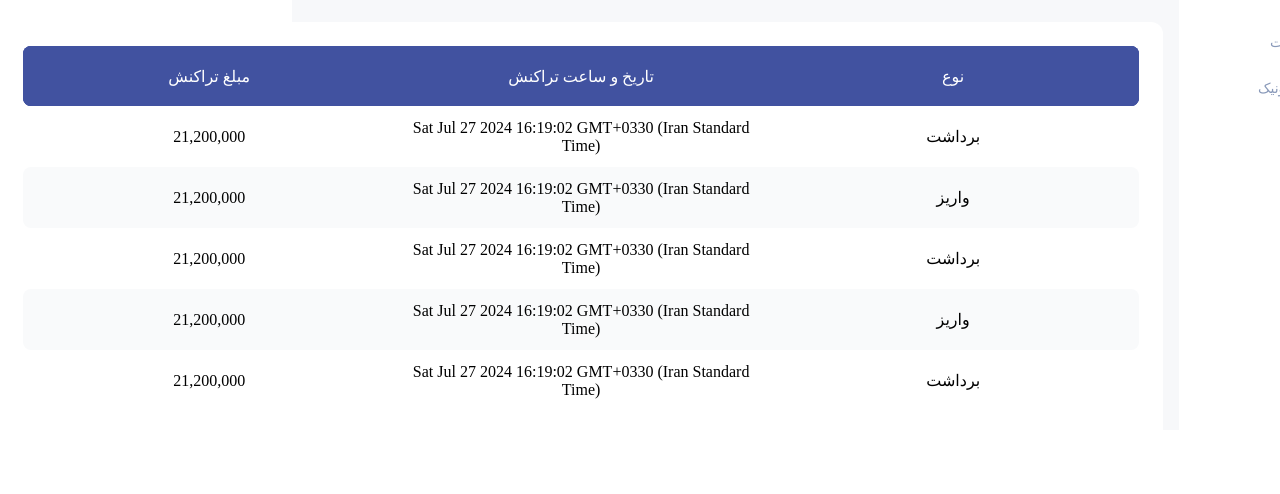
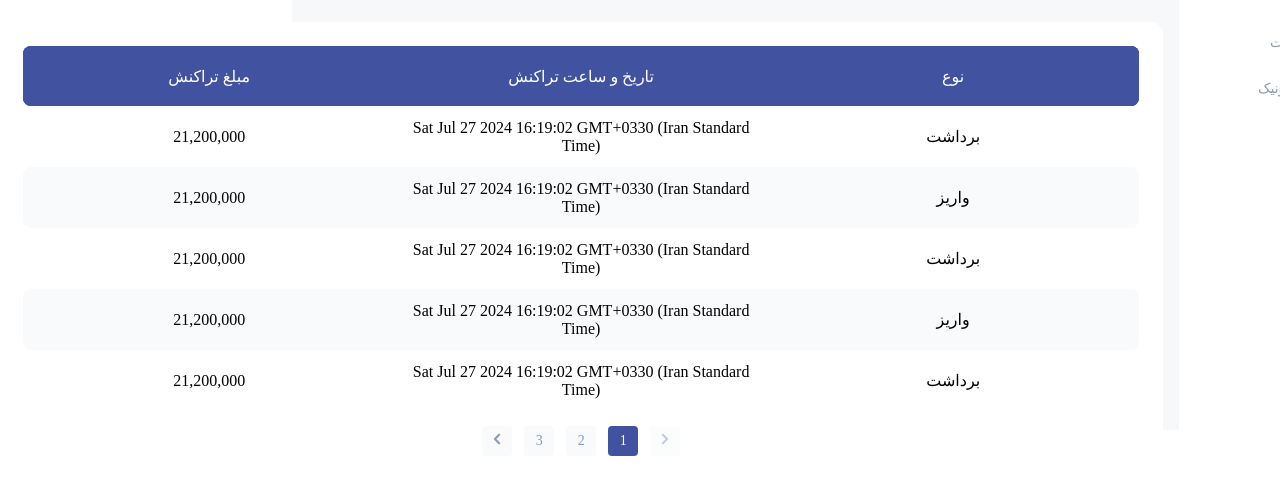
Before and after one commit to vahidefarzane/Part-bank-app, a Vue app: page / in a window 1280 px wide. Shown: the part 370-864 px from the top of the page. Built offline with nearby package versions, Linux system fonts and the light colour scheme; a web font is replaced by a local one.

Commit message:
feat: create pagination component

```diff
--- a/src/components/view/dashboard-table.vue
+++ b/src/components/view/dashboard-table.vue
@@ -1,39 +1,11 @@
 <script setup>
-const transactions = [
-  {
-    id: 1,
-    type: 'withdraw',
-    dateTime: 'Sat Jul 27 2024 16:19:02 GMT+0330 (Iran Standard Time)',
-    Amount: '21,200,000'
-  },
-  {
-    id: 2,
-    type: 'deposit',
-    dateTime: 'Sat Jul 27 2024 16:19:02 GMT+0330 (Iran Standard Time)',
-    Amount: '21,200,000'
-  },
-  {
-    id: 3,
-    type: 'withdraw',
-    dateTime: 'Sat Jul 27 2024 16:19:02 GMT+0330 (Iran Standard Time)',
-    Amount: '21,200,000'
-  },
-  {
-    id: 4,
-    type: 'deposit',
-    dateTime: 'Sat Jul 27 2024 16:19:02 GMT+0330 (Iran Standard Time)',
-    Amount: '21,200,000'
-  },
-  {
-    id: 5,
-    type: 'withdraw',
-    dateTime: 'Sat Jul 27 2024 16:19:02 GMT+0330 (Iran Standard Time)',
-    Amount: '21,200,000'
-  },
+import { ref } from 'vue'
+import tablePagination from './table-pagination.vue'
 
-]
+const paginatedTransactions = ref([])
 </script>
 <template>
+  <div class="container">
     <section class="transaction-table">
       <table class="table">
         <thead class="table__header">
@@ -44,7 +16,11 @@ const transactions = [
           </tr>
         </thead>
         <tbody class="table__body">
-        <tr class="table__row table__row_body" v-for="trans in transactions" :key="trans.id">
+          <tr
+            class="table__row table__row_body"
+            v-for="trans in paginatedTransactions"
+            :key="trans.id"
+          >
             <td class="table__cell table__cell_body">
               {{ trans.type === 'deposit' ? 'واریز' : 'برداشت' }}
             </td>
@@ -54,31 +30,37 @@ const transactions = [
         </tbody>
       </table>
     </section>
+    <tablePagination @pageChanged="paginatedTransactions = $event" />
+  </div>
 </template>
 
 <style lang="scss">
+.container {
+  @include flex-box(column,null,null,0.94rem)
+}
 .transaction-table {
+  height: 22.8rem;
   .table {
     width: 100%;
     border-collapse: collapse;
     &__header {
       background-color: var(--primary-500);
       color: var(--color-white);
+      .table__row {
+        height: 3.75rem;
+        background-color: var(--primary-500);
+      }
     }
     &__body {
       .table__row {
+        height: 3.8125rem;
+
         &:nth-child(even) {
           background-color: var(--secondary-300);
         }
       }
     }
-    &__row {
-      width: 100%;
-      &_header {
-        height: 3.75rem;
-        background-color: var(--primary-500);
-      }
-    }
+
     &__cell {
       width: 33.34%;
       text-align: center;
@@ -93,9 +75,6 @@ const transactions = [
         background-color: var(--primary-500);
         padding: 0.625rem;
       }
-      &_body {
-        height: 3.8125rem;
-      }
     }
   }
 }
--- /dev/null
+++ b/src/components/view/table-pagination.vue
@@ -0,0 +1,219 @@
+<script setup>
+import baseButton from '../common/base-button.vue'
+import { ref, computed, watch, onMounted } from 'vue'
+
+const props = defineProps({
+  itemsPerPage: {
+    type: Number,
+    default: 5
+  }
+})
+const transactions = [
+  {
+    id: 1,
+    type: 'withdraw',
+    dateTime: 'Sat Jul 27 2024 16:19:02 GMT+0330 (Iran Standard Time)',
+    Amount: '21,200,000'
+  },
+  {
+    id: 2,
+    type: 'deposit',
+    dateTime: 'Sat Jul 27 2024 16:19:02 GMT+0330 (Iran Standard Time)',
+    Amount: '21,200,000'
+  },
+  {
+    id: 3,
+    type: 'withdraw',
+    dateTime: 'Sat Jul 27 2024 16:19:02 GMT+0330 (Iran Standard Time)',
+    Amount: '21,200,000'
+  },
+  {
+    id: 4,
+    type: 'deposit',
+    dateTime: 'Sat Jul 27 2024 16:19:02 GMT+0330 (Iran Standard Time)',
+    Amount: '21,200,000'
+  },
+  {
+    id: 5,
+    type: 'withdraw',
+    dateTime: 'Sat Jul 27 2024 16:19:02 GMT+0330 (Iran Standard Time)',
+    Amount: '21,200,000'
+  },
+  {
+    id: 6,
+    type: 'deposit',
+    dateTime: 'Sat Jul 27 2024 16:19:02 GMT+0330 (Iran Standard Time)',
+    Amount: '21,200,000'
+  },
+  {
+    id: 7,
+    type: 'withdraw',
+    dateTime: 'Sat Jul 27 2024 16:19:02 GMT+0330 (Iran Standard Time)',
+    Amount: '21,200,000'
+  },
+  {
+    id: 8,
+    type: 'deposit',
+    dateTime: 'Sat Jul 27 2024 16:19:02 GMT+0330 (Iran Standard Time)',
+    Amount: '21,200,000'
+  },
+  {
+    id: 9,
+    type: 'withdraw',
+    dateTime: 'Sat Jul 27 2024 16:19:02 GMT+0330 (Iran Standard Time)',
+    Amount: '21,200,000'
+  },
+  {
+    id: 10,
+    type: 'deposit',
+    dateTime: 'Sat Jul 27 2024 16:19:02 GMT+0330 (Iran Standard Time)',
+    Amount: '21,200,000'
+  },
+  {
+    id: 11,
+    type: 'withdraw',
+    dateTime: 'Sat Jul 27 2024 16:19:02 GMT+0330 (Iran Standard Time)',
+    Amount: '21,200,000'
+  },
+  {
+    id: 11,
+    type: 'withdraw',
+    dateTime: 'Sat Jul 27 2024 16:19:02 GMT+0330 (Iran Standard Time)',
+    Amount: '21,200,000'
+  }
+]
+
+const currentPage = ref(1)
+
+const totalPages = computed(() => {
+  return Math.ceil(transactions.length / props.itemsPerPage)
+})
+const endIndex = computed(() => {
+  return currentPage.value * props.itemsPerPage
+})
+const startIndex = computed(() => {
+  return endIndex.value - props.itemsPerPage
+})
+
+const dataPerPage = computed(() => {
+  return transactions.slice(startIndex.value, endIndex.value)
+})
+
+const visiblePages = computed(() => {
+  const pages = []
+  let startPage = Math.max(currentPage.value - 1, 1)
+  let endPage = Math.min(currentPage.value + 1, totalPages.value)
+
+  if (currentPage.value === 1) {
+    endPage = Math.min(3, totalPages.value)
+  } else if (currentPage.value === totalPages.value) {
+    startPage = Math.max(totalPages.value - 2, 1)
+  }
+
+  for (let i = startPage; i <= endPage; i++) {
+    pages.push(i)
+  }
+  return pages
+})
+
+const emit = defineEmits(['pageChanged'])
+watch([currentPage, dataPerPage], () => {
+  emit('pageChanged', dataPerPage.value)
+})
+
+onMounted(() => {
+  emit('pageChanged', dataPerPage.value)
+})
+
+const goToPage = (page) => {
+  currentPage.value = page
+}
+
+const prevPage = () => {
+  if (currentPage.value > 1) {
+    currentPage.value--
+  }
+}
+const nextPage = () => {
+  if (currentPage.value < totalPages.value) {
+    currentPage.value++
+  }
+}
+</script>
+<template>
+  <section class="pagination">
+    <baseButton class="pagination__btn" :disabled="currentPage === 1" @click="prevPage">
+      <img
+        src="@/assets/icons/angle-left.svg"
+        alt="angle-right"
+        class="pagination__btn_angle-right"
+      />
+    </baseButton>
+
+    <baseButton
+      class="pagination__btn"
+      v-for="page in visiblePages"
+      :key="page"
+      :class="{ active: page === currentPage }"
+      @click="goToPage(page)"
+    >
+      {{ page }}
+    </baseButton>
+
+    <baseButton class="pagination__btn" :disabled="currentPage === totalPages" @click="nextPage">
+      <img src="@/assets/icons/angle-left.svg" alt="angel-left" />
+    </baseButton>
+  </section>
+</template>
+
+<style lang="scss">
+.pagination {
+  @include flex-box(row, center, center, 0.75rem);
+  &__btn {
+    @include flex-box(row, center, center);
+    padding: 0;
+    border: none;
+    outline: none;
+    color: var(--secondary-200);
+    width: 30px;
+    height: 30px;
+    border-radius: 4px;
+    font-size: 14px;
+    background-color: var(--secondary-300);
+    &:hover {
+      background-color: var(--primary-300);
+      color: var(--color-white);
+    }
+    &.active {
+      @include flex-box(row, center, center);
+      padding: 0;
+      border: none;
+      outline: none;
+      color: var(--color-white);
+      width: 30px;
+      height: 30px;
+      border-radius: 4px;
+      font-size: 14px;
+      background-color: var(--primary-500);
+    }
+    &:disabled {
+      cursor: not-allowed;
+      opacity: 0.5;
+    }
+    &_angle-right {
+      transform: rotate(180deg);
+    }
+  }
+  //
+  //   &__number-btn {
+  //     padding: 0;
+  //     border: none;
+  //     color: var(--secondary-200);
+  //     width: 30px;
+  //     height: 30px;
+  //     border-radius: 4px;
+  //     font-size: 14px;
+  //     background-color: var(--secondary-300);
+  //   }
+}
+</style>
```
Lines whose indentation alone changed are shown as unchanged.
